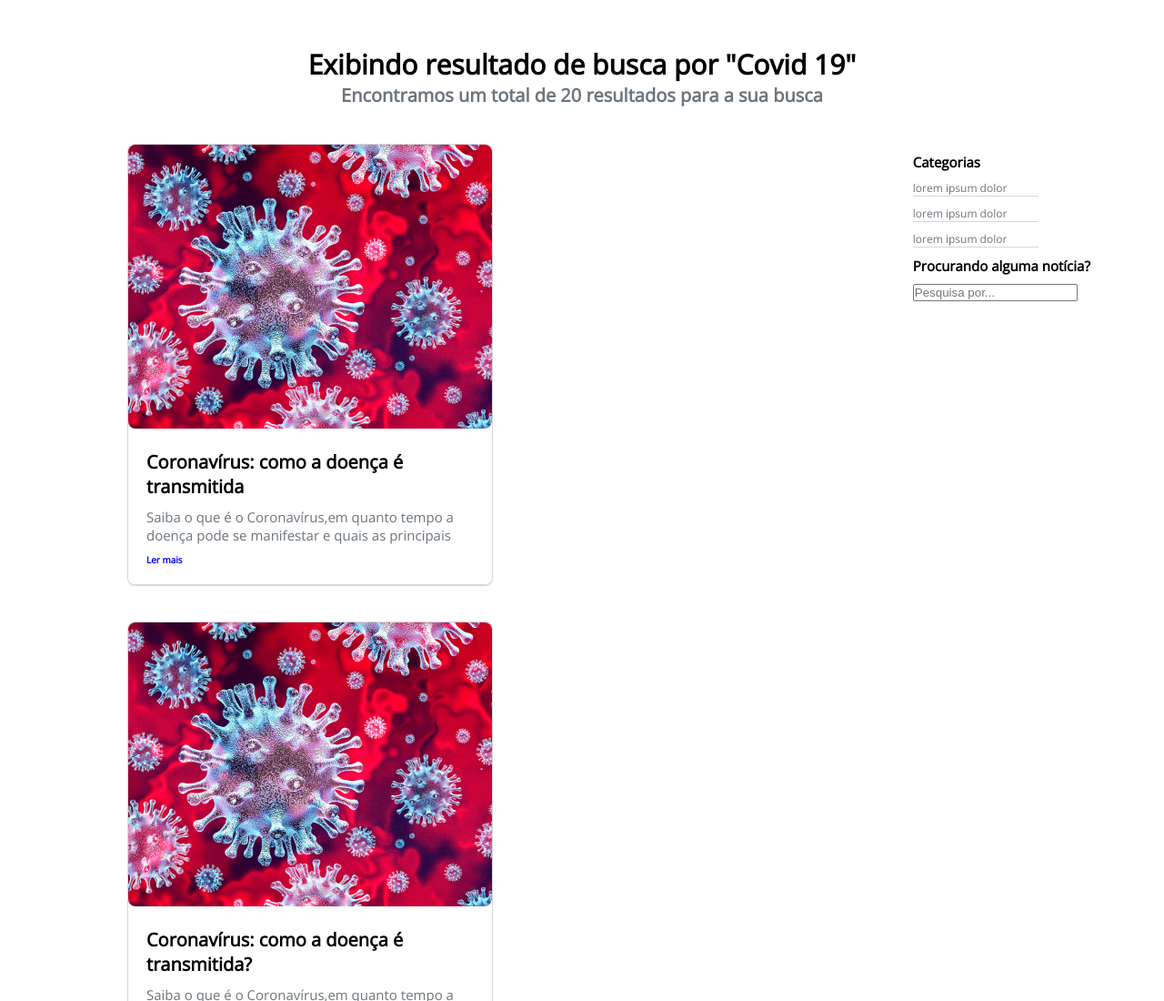
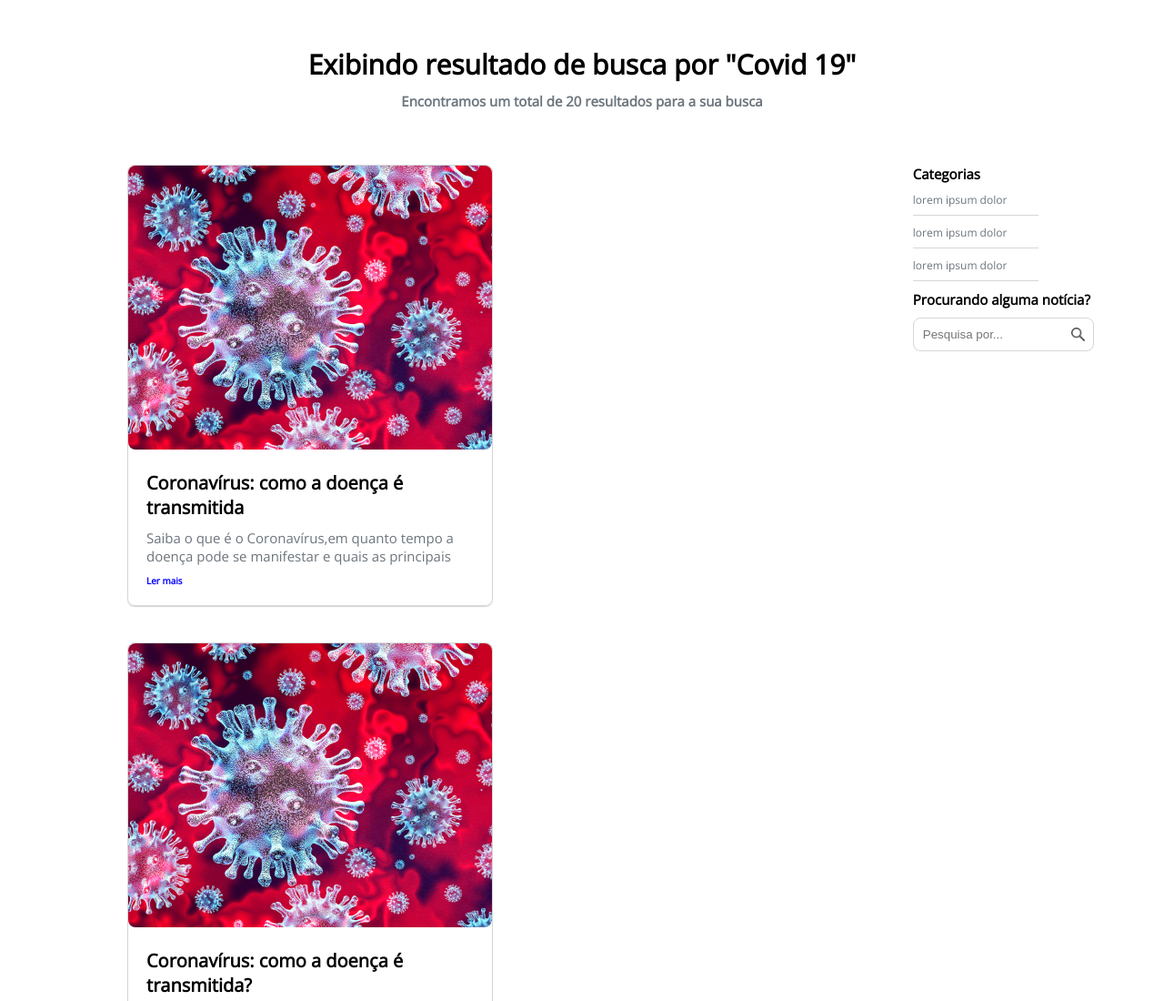
Before and after one commit to VictorAcarvalho/marlin-case-1, a plain HTML site: page index.html in a window 1280 px wide. Shown: the top 1100 px of the page at 91% size. Drawn offline with nearby package versions, Linux system fonts and the light colour scheme.

Commit message:
feat:estiliza o projeto

```diff
--- a/index.html
+++ b/index.html
@@ -70,7 +70,7 @@
                 <p>lorem ipsum dolor</p>
             </div>
             <h3>Procurando alguma notícia?</h3>
-                <input type="text" placeholder="Pesquisa por...">
+                <input class="search-input" type="text" placeholder="Pesquisa por...">
         </section>
     </main>
 </body>
--- a/style.css
+++ b/style.css
@@ -30,6 +30,7 @@ main{
     display: flex;
     flex-direction: row;
     justify-content: space-evenly;
+    margin-top: 2rem;
 }
 
 header h1{
@@ -37,8 +38,9 @@ header h1{
 }
 header h2{
     font: bold;
-    font-size: 2rem;
+    font-size: 1.5rem;
     color: var(--letter-gray);
+    margin-top: 1rem;
 }
 
 #news-section{
@@ -54,9 +56,12 @@ header h2{
 
 #side-section{
     width: 50vw;
-    margin-top:3rem;
-    position: right
-
+    font-size: 5rem;
+    position: right;
+    display: flex;
+    flex-direction: column;
+    align-items: flex-start;
+    margin-top: 2rem;
 }
 #side-section h3{
     font-size: 1.5rem;
@@ -72,6 +77,16 @@ header h2{
     font-size: 1.2rem;
     margin-bottom: 1rem;
     border-bottom: 1px solid var(--shadow-gray);
+    padding-bottom: 0.8rem;
+}
+.search-input{
+    border-style: none;
+    border: 1px solid var(--shadow-gray);
+    border-radius: 0.8rem;
+    padding: 1rem;
+    background: url(assets/search.png) no-repeat right;
+    background-size: 1.5rem;
+    background-position-x: 95%;
 }
 
 .card{
```
Also changed, not shown: assets/search.png (added).
